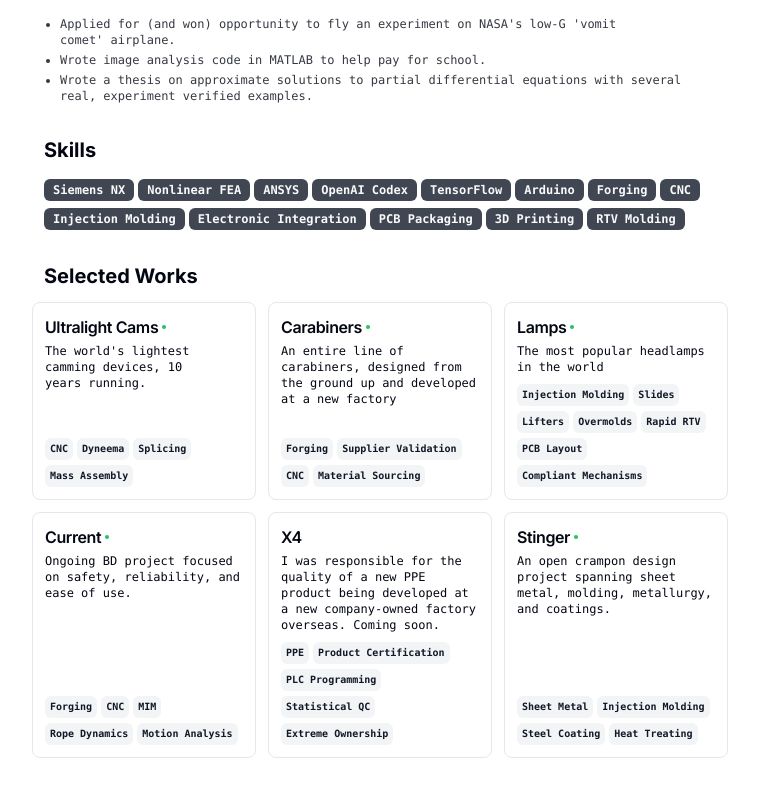
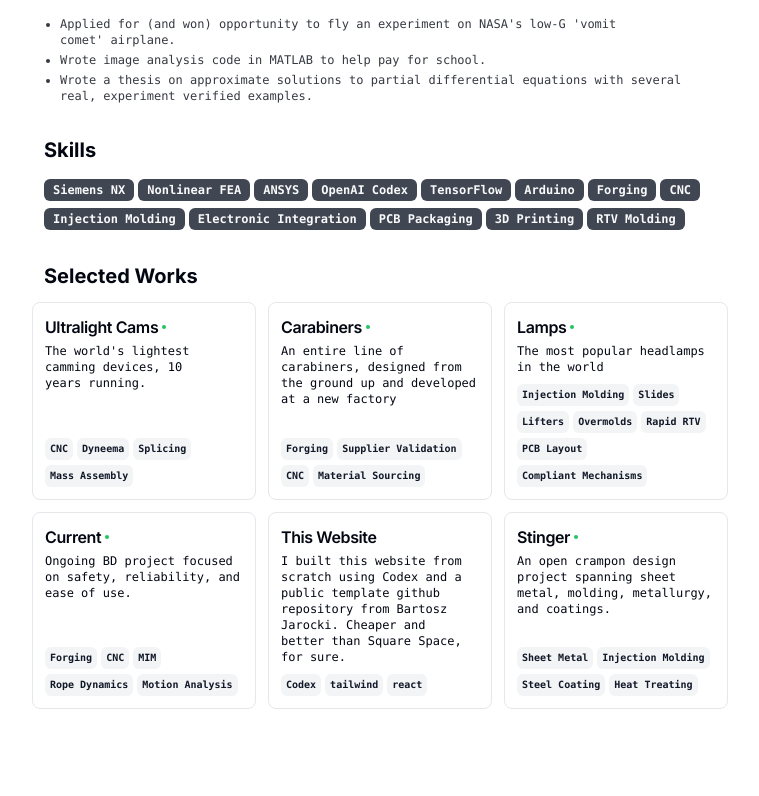
Before and after one commit to bakerjohnalex/resume, a Next.js app: page / in a window 1280 px wide. Shown: the part 1242-2038 px from the top of the page, without its empty margins (260-1019 px from the left). After the commit the page ends 2015 px from the top, so only its background shows below. Built offline with nearby package versions, Linux system fonts and the light colour scheme.

Commit message:
Update X4 project entry to website project

```diff
--- a/src/data/resume-data.tsx
+++ b/src/data/resume-data.tsx
@@ -8,7 +8,12 @@ export const RESUME_DATA: ResumeData = {
   about: "Design engineer that loves creating things.",
   summary: (
     <>
-      I own technical execution on hard-to-solve product problems, turning ambiguous needs into prototypes and production-ready designs. My core toolkit includes solid modeling, nonlinear FEA, Class A surfacing, and strong hands-on prototyping skills. I rely heavily on AI for analysis and task automation. I thrive when the problems are challenging and no step-by-step solution exists.
+      I own technical execution on hard-to-solve product problems, turning
+      ambiguous needs into prototypes and production-ready designs. My core
+      toolkit includes solid modeling, nonlinear FEA, Class A surfacing, and
+      strong hands-on prototyping skills. I rely heavily on AI for analysis and
+      task automation. I thrive when the problems are challenging and no
+      step-by-step solution exists.
     </>
   ),
   avatarUrl: "/me.jpg",
@@ -62,18 +67,24 @@ export const RESUME_DATA: ResumeData = {
               Lead design engineer for the brand's most ambitious projects.
               <ul className="list-inside list-disc">
                 <li>
-                Designed and built physical product prototypes for advanced R&amp;D programs, taking early concepts to validation
-                through rapid iteration. Integrated electronics into safety-critical hardgoods (PPE), including on-device measurement,
-                remote sensing, and RF. Owned everything from solid modeling to programming to building.
+                  Designed and built physical product prototypes for advanced
+                  R&amp;D programs, taking early concepts to validation through
+                  rapid iteration. Integrated electronics into safety-critical
+                  hardgoods (PPE), including on-device measurement, remote
+                  sensing, and RF. Owned everything from solid modeling to
+                  programming to building.
                 </li>
                 <li>
-                Designed two headlamps from concept to production, owning 3D CAD from freeform/aesthetic surfaces
-                through mechanical architecture and DFM for mass production assembly, including complex injection
-                mold layouts with lifters, slides, and overmolds.
+                  Designed two headlamps from concept to production, owning 3D
+                  CAD from freeform/aesthetic surfaces through mechanical
+                  architecture and DFM for mass production assembly, including
+                  complex injection mold layouts with lifters, slides, and
+                  overmolds.
                 </li>
                 <li>
-                Taught freeform NURBS surfacing best practices across the engineering team, improving surface quality
-                and easing integration with the ID team.
+                  Taught freeform NURBS surfacing best practices across the
+                  engineering team, improving surface quality and easing
+                  integration with the ID team.
                 </li>
               </ul>
             </>
@@ -86,16 +97,23 @@ export const RESUME_DATA: ResumeData = {
           end: "2019",
           description: (
             <>
-            Designed and shipped hardgoods products across multiple categories, all from early concept to production.
+              Designed and shipped hardgoods products across multiple
+              categories, all from early concept to production.
               <ul className="list-inside list-disc">
                 <li>
-                Lead design engineer for multiple successful product launches with meaningful impact on revenue and margin. This includes cams, carabiners, stoppers, buckles, probes, a very particular fan, ice accessories, crampons, personal anchor systems and more.
+                  Lead design engineer for multiple successful product launches
+                  with meaningful impact on revenue and margin. This includes
+                  cams, carabiners, stoppers, buckles, probes, a very particular
+                  fan, ice accessories, crampons, personal anchor systems and
+                  more.
                 </li>
                 <li>
-                Named inventor on multiple granted patents for innovations across multiple hardware categories.
+                  Named inventor on multiple granted patents for innovations
+                  across multiple hardware categories.
                 </li>
                 <li>
-                Developed long-term relationships with many vendors and suppliers via on-site collaboration domestically and abroad.
+                  Developed long-term relationships with many vendors and
+                  suppliers via on-site collaboration domestically and abroad.
                 </li>
               </ul>
             </>
@@ -108,15 +126,18 @@ export const RESUME_DATA: ResumeData = {
           end: "2013",
           description: (
             <>
-            R&amp;D Quality Engineer supporting test and validation of pre-production and concept-stage PPE.
+              R&amp;D Quality Engineer supporting test and validation of
+              pre-production and concept-stage PPE.
               <ul className="list-inside list-disc">
                 <li>
-                Developed and executed test plans for life-safety PPE, including fixture design/build and
-                instrumentation (pneumatics, LabVIEW, Instron).
+                  Developed and executed test plans for life-safety PPE,
+                  including fixture design/build and instrumentation
+                  (pneumatics, LabVIEW, Instron).
                 </li>
                 <li>
-                Partnered with suppliers pre-production to communicate quality risks and implement monitoring and
-                control plans for ongoing manufacturing.
+                  Partnered with suppliers pre-production to communicate quality
+                  risks and implement monitoring and control plans for ongoing
+                  manufacturing.
                 </li>
               </ul>
             </>
@@ -135,9 +156,10 @@ export const RESUME_DATA: ResumeData = {
           end: "2011",
           description: (
             <>
-            Drafted and prosecuted patents as a technical consultant, translating engineering concepts into clear,
-            defensible claims. I continue to use these skills today, consulting with internal teams and negotiating
-            externally on patent related matters.
+              Drafted and prosecuted patents as a technical consultant,
+              translating engineering concepts into clear, defensible claims. I
+              continue to use these skills today, consulting with internal teams
+              and negotiating externally on patent related matters.
             </>
           ),
         },
@@ -164,8 +186,7 @@ export const RESUME_DATA: ResumeData = {
     {
       title: "Ultralight Cams",
       techStack: ["CNC", "Dyneema", "Splicing", "Mass Assembly"],
-      description:
-        "The world's lightest camming devices, 10 years running.",
+      description: "The world's lightest camming devices, 10 years running.",
       link: {
         label: "Ultralight Cams",
         href: "/projects/ultralight-cams",
@@ -173,12 +194,7 @@ export const RESUME_DATA: ResumeData = {
     },
     {
       title: "Carabiners",
-      techStack: [
-        "Forging",
-        "Supplier Validation",
-        "CNC",
-        "Material Sourcing",
-      ],
+      techStack: ["Forging", "Supplier Validation", "CNC", "Material Sourcing"],
       description:
         "An entire line of carabiners, designed from the ground up and developed at a new factory",
       link: {
@@ -188,9 +204,16 @@ export const RESUME_DATA: ResumeData = {
     },
     {
       title: "Lamps",
-      techStack: ["Injection Molding", "Slides", "Lifters","Overmolds","Rapid RTV","PCB Layout","Compliant Mechanisms"],
-      description:
-        "The most popular headlamps in the world",
+      techStack: [
+        "Injection Molding",
+        "Slides",
+        "Lifters",
+        "Overmolds",
+        "Rapid RTV",
+        "PCB Layout",
+        "Compliant Mechanisms",
+      ],
+      description: "The most popular headlamps in the world",
       link: {
         label: "Lamps",
         href: "/projects/lamps",
@@ -198,7 +221,7 @@ export const RESUME_DATA: ResumeData = {
     },
     {
       title: "Current",
-      techStack: ["Forging", "CNC", "MIM","Rope Dynamics", "Motion Analysis"],
+      techStack: ["Forging", "CNC", "MIM", "Rope Dynamics", "Motion Analysis"],
       description:
         "Ongoing BD project focused on safety, reliability, and ease of use.",
       link: {
@@ -207,14 +230,19 @@ export const RESUME_DATA: ResumeData = {
       },
     },
     {
-      title: "X4 ",
-      techStack: ["PPE", "Product Certification", "PLC Programming", "Statistical QC", "Extreme Ownership"],
+      title: "This Website",
+      techStack: ["Codex", "tailwind", "react"],
       description:
-        "I was responsible for the quality of a new PPE product being developed at a new company-owned factory overseas. Coming soon.",
+        "I built this website from scratch using Codex and a public template github repository from Bartosz Jarocki. Cheaper and better than Square Space, for sure.",
     },
     {
       title: "Stinger",
-      techStack: ["Sheet Metal", "Injection Molding", "Steel Coating","Heat Treating"],
+      techStack: [
+        "Sheet Metal",
+        "Injection Molding",
+        "Steel Coating",
+        "Heat Treating",
+      ],
       description:
         "An open crampon design project spanning sheet metal, molding, metallurgy, and coatings.",
       link: {
```
Lines whose indentation alone changed are shown as unchanged.
